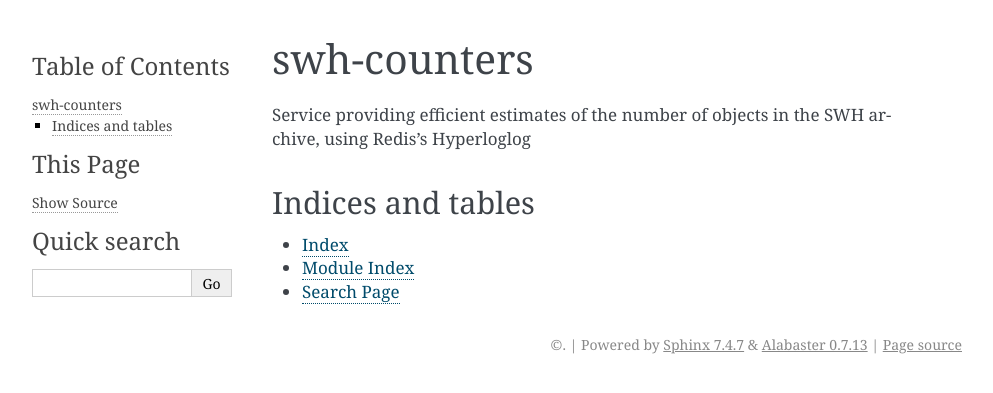
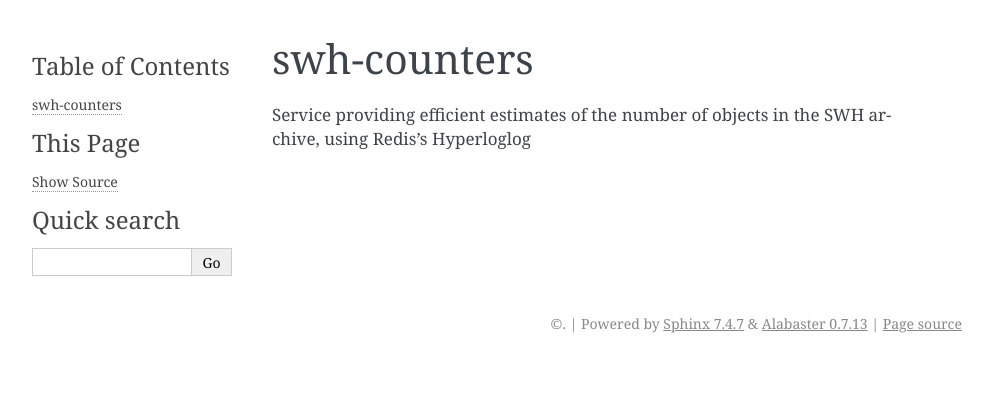
Before and after one commit to SoftwareHeritage/swh-counters, a Sphinx documentation site: the page built from docs/index.rst, in a window 1280 px wide. Shown: the top 393 px of the page, without its empty margins (148-1141 px from the left). Built offline with Sphinx 7.4.7, drawn with Linux system fonts in a browser that asks for light colours; some of the changed lines change nothing that is shown.

Commit message:
docs: Include module indices only when building standalone package doc
In order to remove warnings about /apidoc/*.rst files being included
multiple times in toc when building full swh documentation, prefer to
include module indices only when building standalone package documentation.

Related to T4496

```diff
--- a/docs/index.rst
+++ b/docs/index.rst
@@ -7,9 +7,11 @@
    :caption: Contents:
 
 
-Indices and tables
-------------------
+.. only:: package_doc
 
-* :ref:`genindex`
-* :ref:`modindex`
-* :ref:`search`
+   Indices and tables
+   ------------------
+
+   * :ref:`genindex`
+   * :ref:`modindex`
+   * :ref:`search`
```
